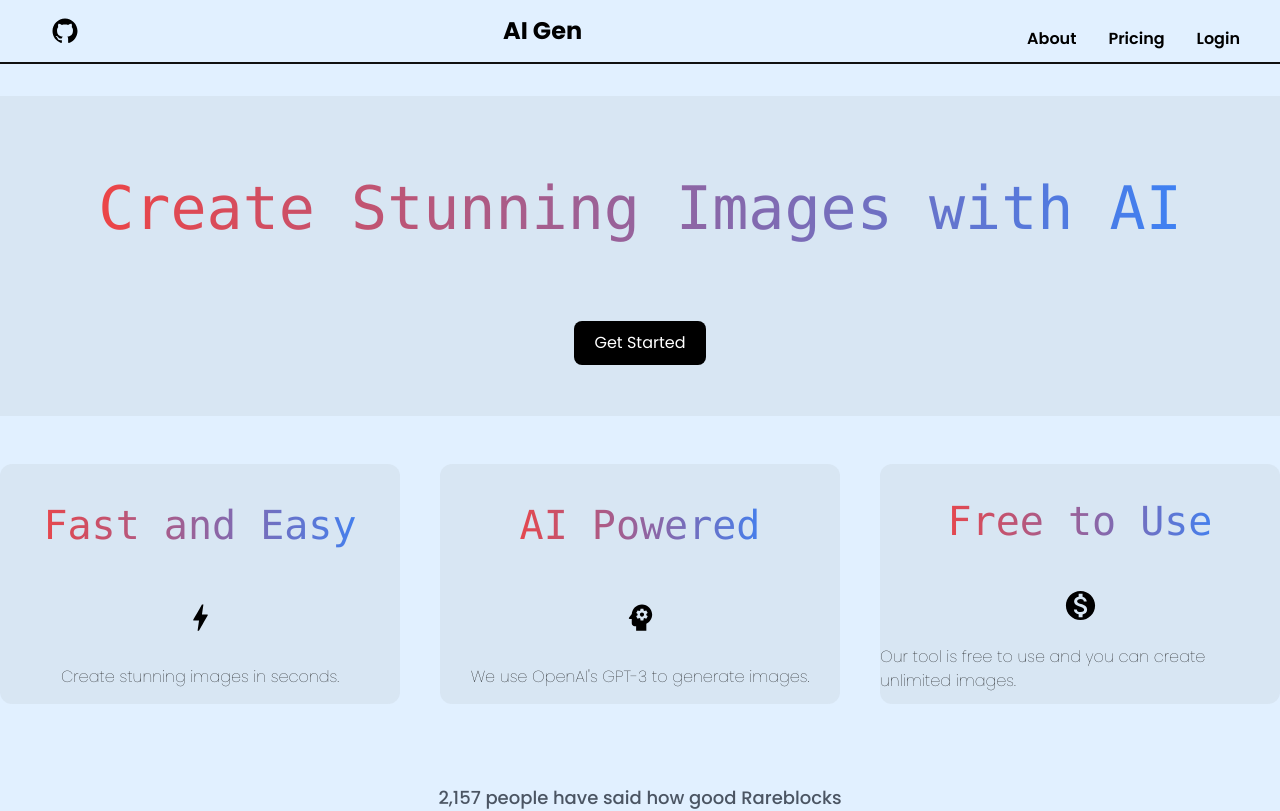
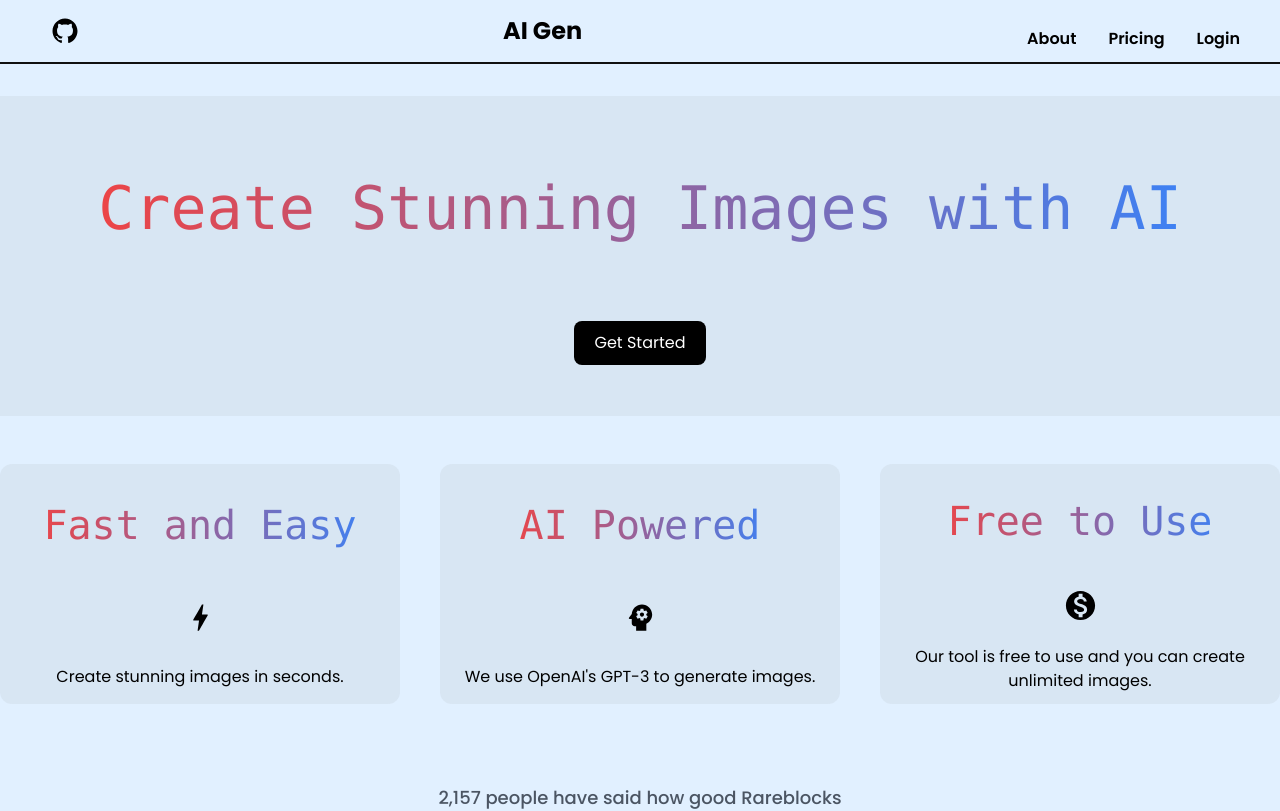
Before and after one commit to preston176/AI-Gen, a React (Vite) app: page / in a window 1280 px wide. Shown: the top 811 px of the page. Built offline with nearby package versions, Linux system fonts and the light colour scheme.

Commit message:
Update Mid component to center align description

```diff
--- a/src/Components/Mid/Mid.jsx
+++ b/src/Components/Mid/Mid.jsx
@@ -31,7 +31,7 @@ const Mid = () => {
                             {card.icon}
                         </div>
                         <div className="">
-                            <h3 className="font-thin w-auto">{card.description}</h3>
+                            <h3 className="w-auto m-auto text-center">{card.description}</h3>
                         </div>
                     </div>
                 ))
```
